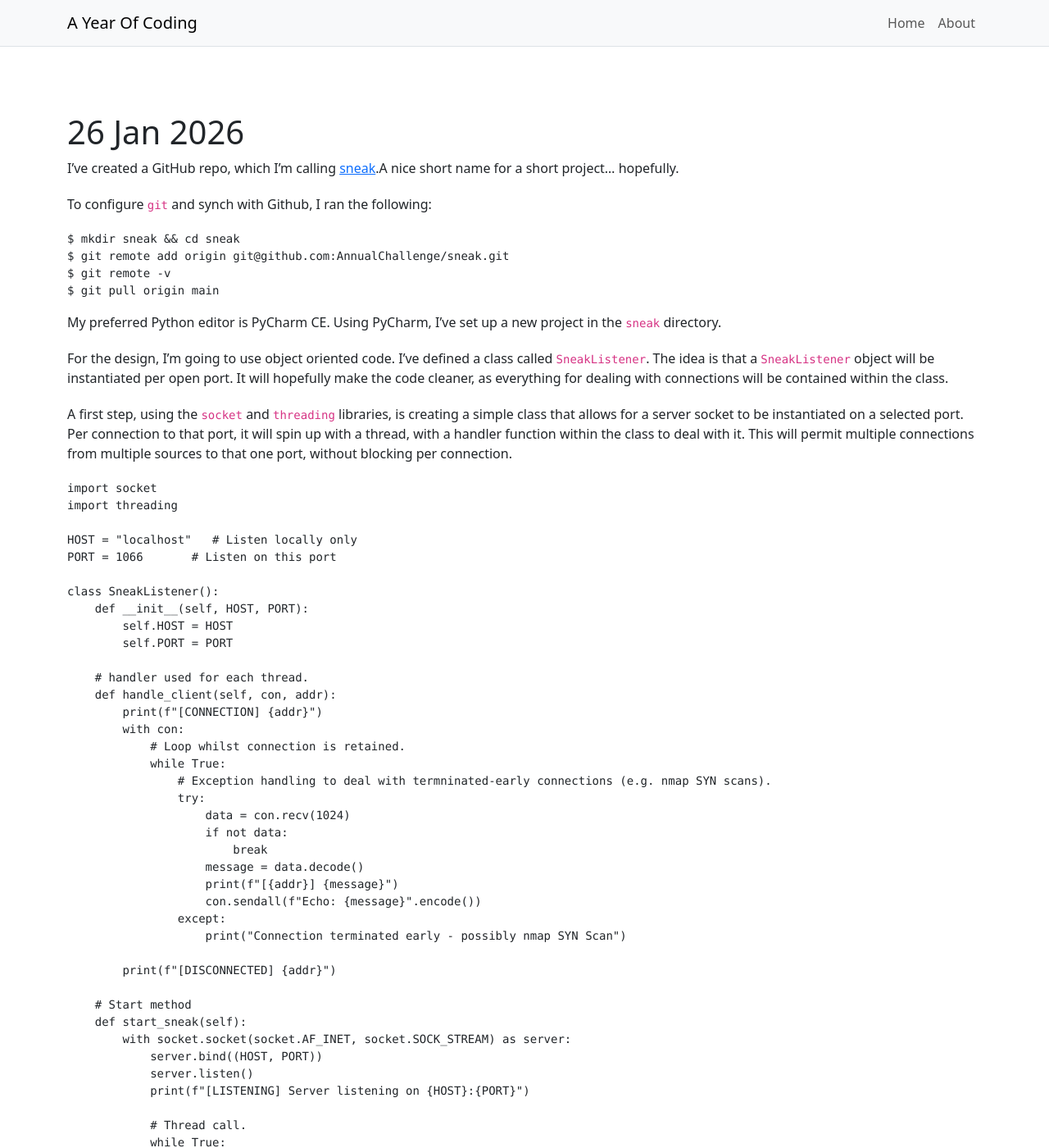
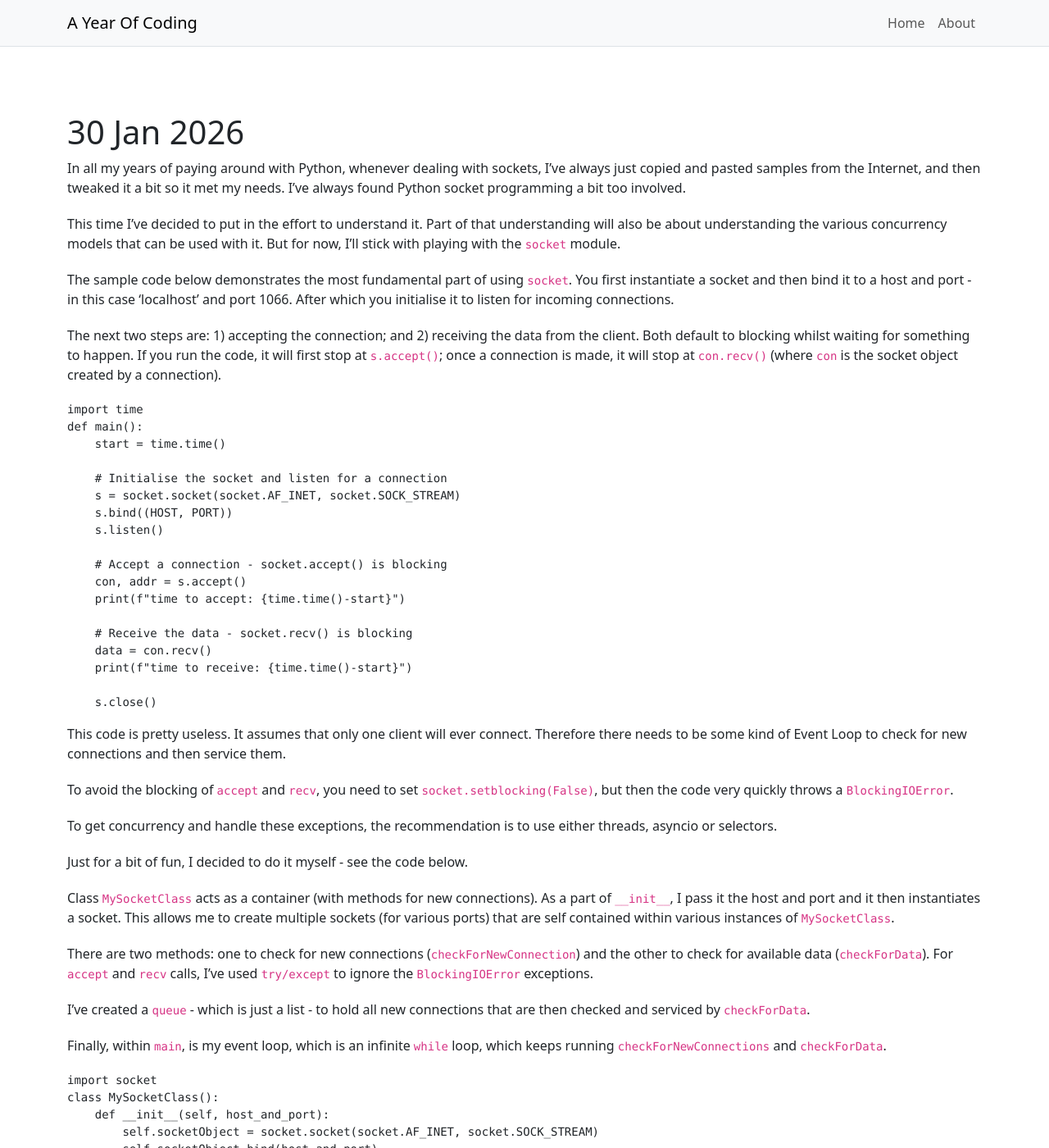
Before and after one commit to AnnualChallenge/annualchallenge.github.io, a Jekyll site: the page built from index.md, in a window 1280 px wide and 1400 px high. Shown: the whole window at 82% size. Built offline with Jekyll 4.4.1, drawn with Linux system fonts in a browser that asks for light colours; our own code applies the rules of GitHub Pages for plain Markdown files; some of the changed text lies outside the part shown.

Commit message:
Exploring the socket module and demonstrating some of the basics of an event loop.

````diff
--- a/index.md
+++ b/index.md
@@ -1,6 +1,105 @@
 ---
 layout: default
 ---
+# 30 Jan 2026
+In all my years of paying around with Python, whenever dealing with sockets, I've always just copied and pasted samples from the Internet, and then tweaked it a bit so it met my needs. I've always found Python socket programming a bit too involved.
+
+This time I've decided to put in the effort to understand it. Part of that understanding will also be about understanding the various concurrency models that can be used with it. But for now, I'll stick with playing with the `socket` module.
+
+The sample code below demonstrates the most fundamental part of using `socket`. You first instantiate a socket and then bind it to a host and port - in this case 'localhost' and port 1066. After which you initialise it to listen for incoming connections.
+
+The next two steps are: 1) accepting the connection; and 2) receiving the data from the client. Both default to blocking whilst waiting for something to happen. If you run the code, it will first stop at `s.accept()`; once a connection is made, it will stop at `con.recv()` (where `con` is the socket object created by a connection).
+
+```
+import time
+def main():
+    start = time.time()
+
+    # Initialise the socket and listen for a connection
+    s = socket.socket(socket.AF_INET, socket.SOCK_STREAM)
+    s.bind((HOST, PORT))
+    s.listen()
+
+    # Accept a connection - socket.accept() is blocking
+    con, addr = s.accept()
+    print(f"time to accept: {time.time()-start}")
+
+    # Receive the data - socket.recv() is blocking
+    data = con.recv()
+    print(f"time to receive: {time.time()-start}")
+
+    s.close()
+```
+
+This code is pretty useless. It assumes that only one client will ever connect. Therefore there needs to be some kind of Event Loop to check for new connections and then service them.
+
+To avoid the blocking of `accept` and `recv`, you need to set `socket.setblocking(False)`, but then the code very quickly throws a `BlockingIOError`.
+
+To get concurrency and handle these exceptions, the recommendation is to use either threads, asyncio or selectors.
+
+Just for a bit of fun, I decided to do it myself - see the code below.
+
+Class `MySocketClass` acts as a container (with methods for new connections). As a part of `__init__`, I pass it the host and port and it then instantiates a socket. This allows me to create multiple sockets (for various ports) that are self contained within various instances of `MySocketClass`.
+
+There are two methods: one to check for new connections (`checkForNewConnection`) and the other to check for available data (`checkForData`). For `accept` and `recv` calls, I've used `try/except` to ignore the `BlockingIOError` exceptions.
+
+I've created a `queue` - which is just a list - to hold all new connections that are then checked and serviced by `checkForData`.
+
+Finally, within `main`, is my event loop, which is  an infinite `while` loop, which keeps running `checkForNewConnections` and `checkForData`.
+
+```
+import socket
+class MySocketClass():
+    def __init__(self, host_and_port):
+        self.socketObject = socket.socket(socket.AF_INET, socket.SOCK_STREAM)
+        self.socketObject.bind(host_and_port)
+        self.socketObject.listen()
+        self.socketObject.setblocking(False)
+
+        self.queue = []
+    def checkForNewConnection(self):
+        try:
+            conn, addr = self.socketObject.accept()
+            self.queue.append(conn)
+        except:
+            pass
+
+    def checkForData(self):
+        data = ""
+        for i in self.queue:
+            try:
+                data = i.recv(1024)
+                if data:
+                    print(data)
+                else:
+                    i.close()
+                    self.queue.remove(i)
+            except:
+                pass
+    def close(self):
+        self.socketObject.close()
+
+def main():
+    socket_a = MySocketClass(("localhost", 1066))
+    socket_b = MySocketClass(("localhost", 1067))
+
+    sockets = [socket_a, socket_b]
+
+    # Event loop
+    while True:
+        for i in sockets:
+            i.checkForNewConnection()
+            i.checkForData()
+
+if __name__ == '__main__':
+    main()
+```
+
+The end result works, but it is resource intensive. As can be seen in the screen-grab below, the code is consuming about 100% of a CPU's time handling the event loop. I could probably significantly drop the CPU load if I put in `time.sleep(...)`, but I'm not going to bother.
+
+![](<assets/images/Pasted image 20260130130204.png>)
+
+Next: I'm going to play with selectors, which is apparently what `asyncio` is built on.
 # 26 Jan 2026
 I've created a GitHub repo, which I'm calling [sneak](https://github.com/AnnualChallenge/sneak).A nice short name for a short project... hopefully.
 
````
Also changed, not shown: assets/images/Pasted image 20260130130204.png (added).
